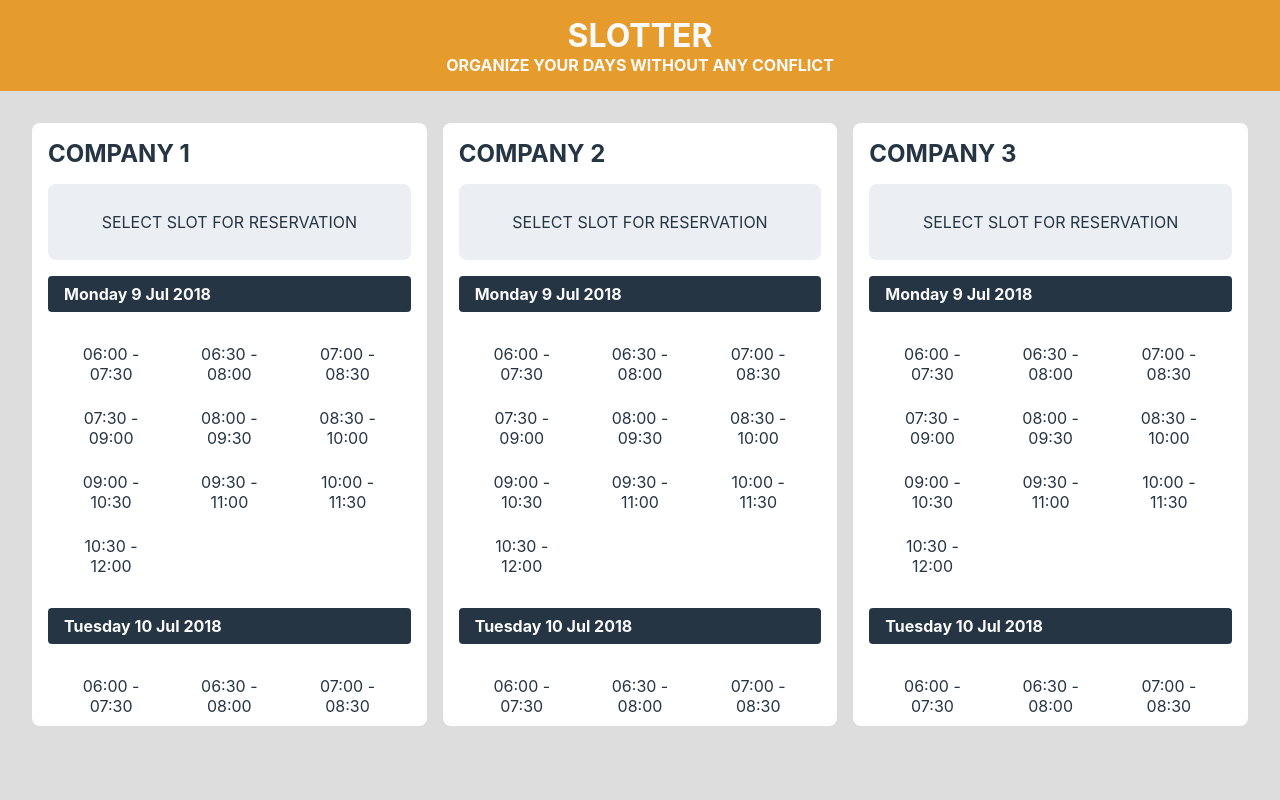
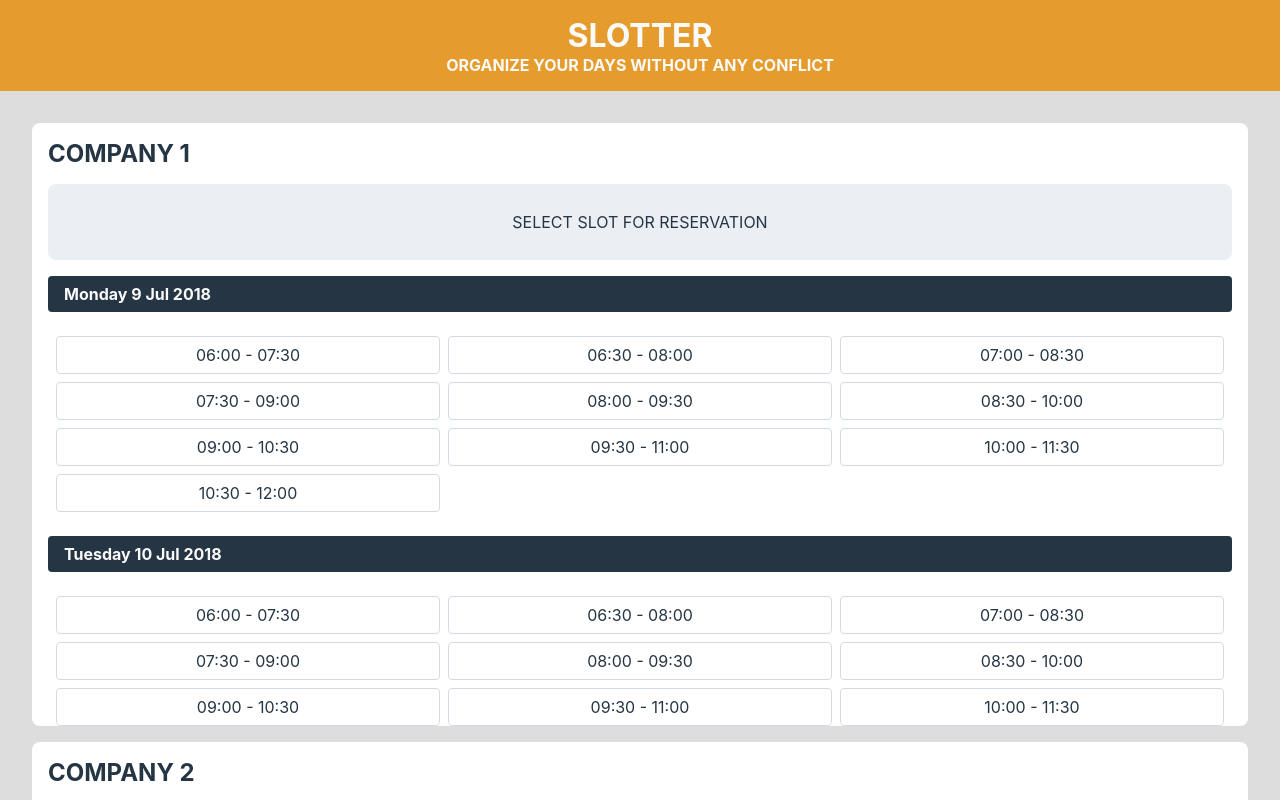
Before and after one commit to milixov/slotter, a React (Create React App) app: page / in a window 1280 px wide. Shown: the top 800 px of the page. Built offline with nearby package versions, Linux system fonts and the light colour scheme; data requests are answered from the project's data file.

Commit message:
add icons

```diff
--- a/src/componetns/Reserve/index.tsx
+++ b/src/componetns/Reserve/index.tsx
@@ -1,5 +1,8 @@
 import React from 'react';
 import moment from 'moment';
+
+//assets
+import { ReactComponent as TrashIcon } from 'assets/icon/trash.svg';
 
 //types
 import { ISelectedSlot } from 'types'
@@ -17,18 +20,22 @@ const Reserve: React.FC<IReserve> = (props) => {
 
   return (
     <div className={styles.container}>
-      {!selectedSlot &&
+      {
+        !selectedSlot &&
         <p className={styles.message}>Select slot for reservation</p>
       }
       {
         selectedSlot && selectedSlot?.slot &&
-          <div className={styles.slot}>
-            <p>{`${moment(selectedSlot.slot.start_time).format('HH:mm')}-${moment(selectedSlot.slot.end_time).format('HH:mm')} | `}</p>
-            <span>{`${moment(selectedSlot.slot.start_time).format('dddd D MMM YYYY')}`}</span>
-          </div>
+        <div className={styles.slot}>
+          <p>{`${moment(selectedSlot.slot.start_time).format('HH:mm')}-${moment(selectedSlot.slot.end_time).format('HH:mm')} | `}</p>
+          <span>{`${moment(selectedSlot.slot.start_time).format('dddd D MMM YYYY')}`}</span>
+        </div>
       }
       {
-        selectedSlot && <button onClick={() => onCancelReserve(selectedSlot)}>cancel reserve</button>
+        selectedSlot &&
+        <button className={styles.trash} onClick={() => onCancelReserve(selectedSlot)}>
+          <TrashIcon />
+        </button>
       }
     </div>
   );
--- a/src/componetns/Reserve/style.module.css
+++ b/src/componetns/Reserve/style.module.css
@@ -27,3 +27,13 @@
     color: var(--color-primary);
     margin: 0 8px
 }
+
+.trash {
+    background-color: transparent;
+    border: none;
+    cursor: pointer;
+}
+
+.trash svg path {
+    fill: var(--color-primary)
+}
--- a/src/componetns/Slots/style.module.css
+++ b/src/componetns/Slots/style.module.css
@@ -20,6 +20,7 @@
   padding: 8px;
   text-align: center;
   border-radius: 4px;
+  border: 1px solid var(--color-gray)
 }
 
 .slot {
--- a/src/pages/plan/style.module.css
+++ b/src/pages/plan/style.module.css
@@ -24,3 +24,11 @@
   grid-template-columns: 1fr 1fr 1fr;
   gap: 16px;
 }
+
+@media only screen and (max-width: 1280px) {
+  .container {
+    display: grid;
+    grid-template-columns: 1fr;
+    gap: 16px;
+  }
+}
```
Also changed, not shown: src/assets/icon/trash.svg (added).
